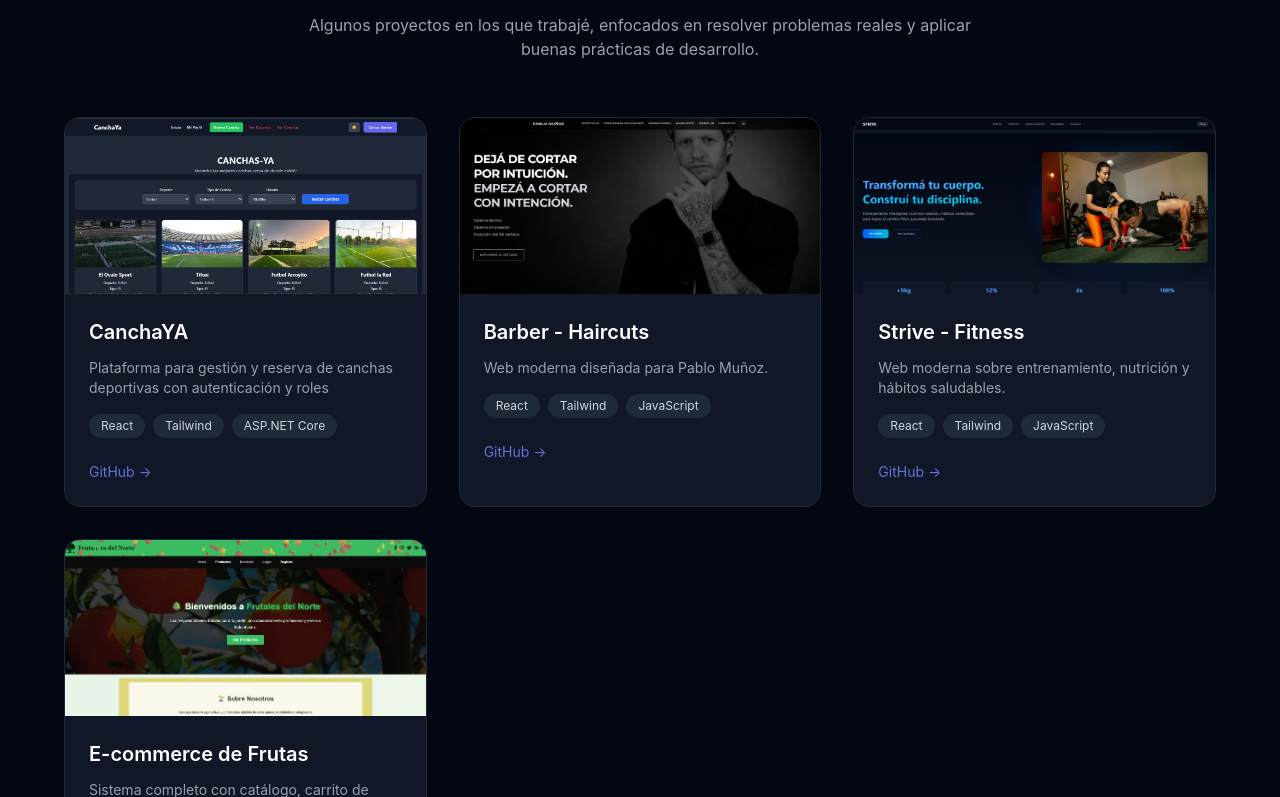
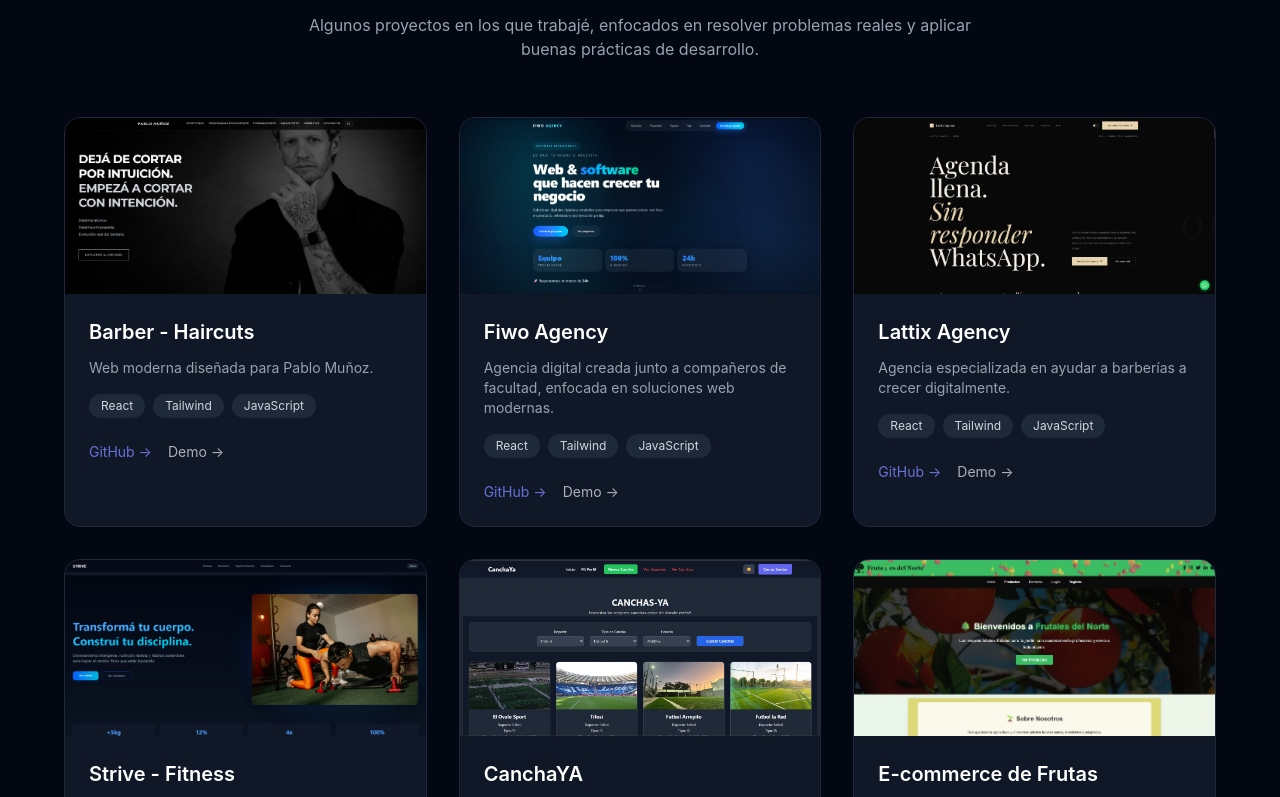
Before and after one commit to LuigiMarconiFavini/Portfolio, a React (Vite) app: page / in a window 1280 px wide. Shown: the part 1723-2520 px from the top of the page. Built offline with nearby package versions, Linux system fonts and the light colour scheme.

Commit message:
Agrego proyectos fiwo y lattix

```diff
--- a/src/data/projects.js
+++ b/src/data/projects.js
@@ -1,15 +1,4 @@
 export const projects = [
-  {
-    title: "CanchaYA",
-    description: {
-      es: "Plataforma para gestión y reserva de canchas deportivas con autenticación y roles",
-      en: "Platform for managing and booking sports fields with authentication and roles",
-    },
-    tech: ["React", "Tailwind", "ASP.NET Core"],
-    github: "https://github.com/LuigiMarconiFavini/TPI_PROG3.git",
-    demo: null,
-    image: "/projects/canchaYA.jpeg",
-  },
   {
     title: "Barber - Haircuts",
     description: {
@@ -18,8 +7,30 @@ export const projects = [
     },
     tech: ["React", "Tailwind", "JavaScript"],
     github: "https://github.com/LuigiMarconiFavini/BARBER.git",
-    demo: null,
+    demo: "https://www.pablomunozoka.com/",
     image: "/projects/barber.png",
+  },
+  {
+    title: "Fiwo Agency",
+    description: {
+      es: "Agencia digital creada junto a compañeros de facultad, enfocada en soluciones web modernas.",
+      en: "Digital agency built with university friends, focused on modern web solutions.",
+    },
+    tech: ["React", "Tailwind", "JavaScript"],
+    github: null,
+    demo: "https://fiwo-agency.vercel.app/",
+    image: "/projects/fiwo.png",
+  },
+  {
+    title: "Lattix Agency",
+    description: {
+      es: "Agencia especializada en ayudar a barberías a crecer digitalmente.",
+      en: "Agency specialized in helping barbershops grow digitally.",
+    },
+    tech: ["React", "Tailwind", "JavaScript"],
+    github: null,
+    demo: "https://landing-page-lattix-agency.vercel.app/",
+    image: "/projects/lattix.png",
   },
   {
     title: "Strive - Fitness",
@@ -33,6 +44,17 @@ export const projects = [
     image: "/projects/strive1.png",
   },
   {
+    title: "CanchaYA",
+    description: {
+      es: "Plataforma para gestión y reserva de canchas deportivas con autenticación y roles",
+      en: "Platform for managing and booking sports fields with authentication and roles",
+    },
+    tech: ["React", "Tailwind", "ASP.NET Core"],
+    github: "https://github.com/LuigiMarconiFavini/TPI_PROG3.git",
+    demo: null,
+    image: "/projects/canchaYA.jpeg",
+  },
+  {
     title: "E-commerce de Frutas",
     description: {
       es: "Sistema completo con catálogo, carrito de compras y gestión de usuarios",
```
Also changed, not shown: public/projects/fiwo.png (added), public/projects/lattix.png (added).
